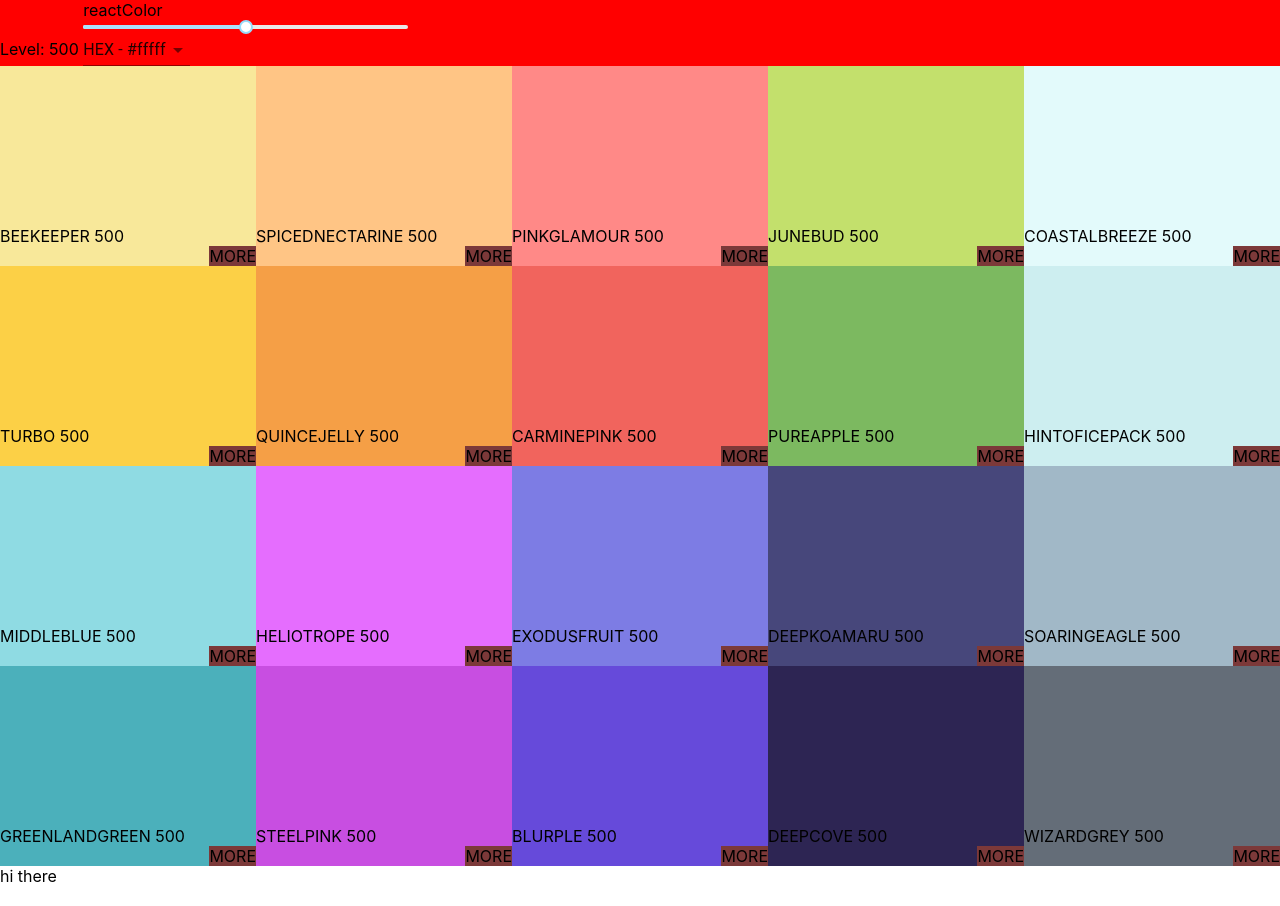
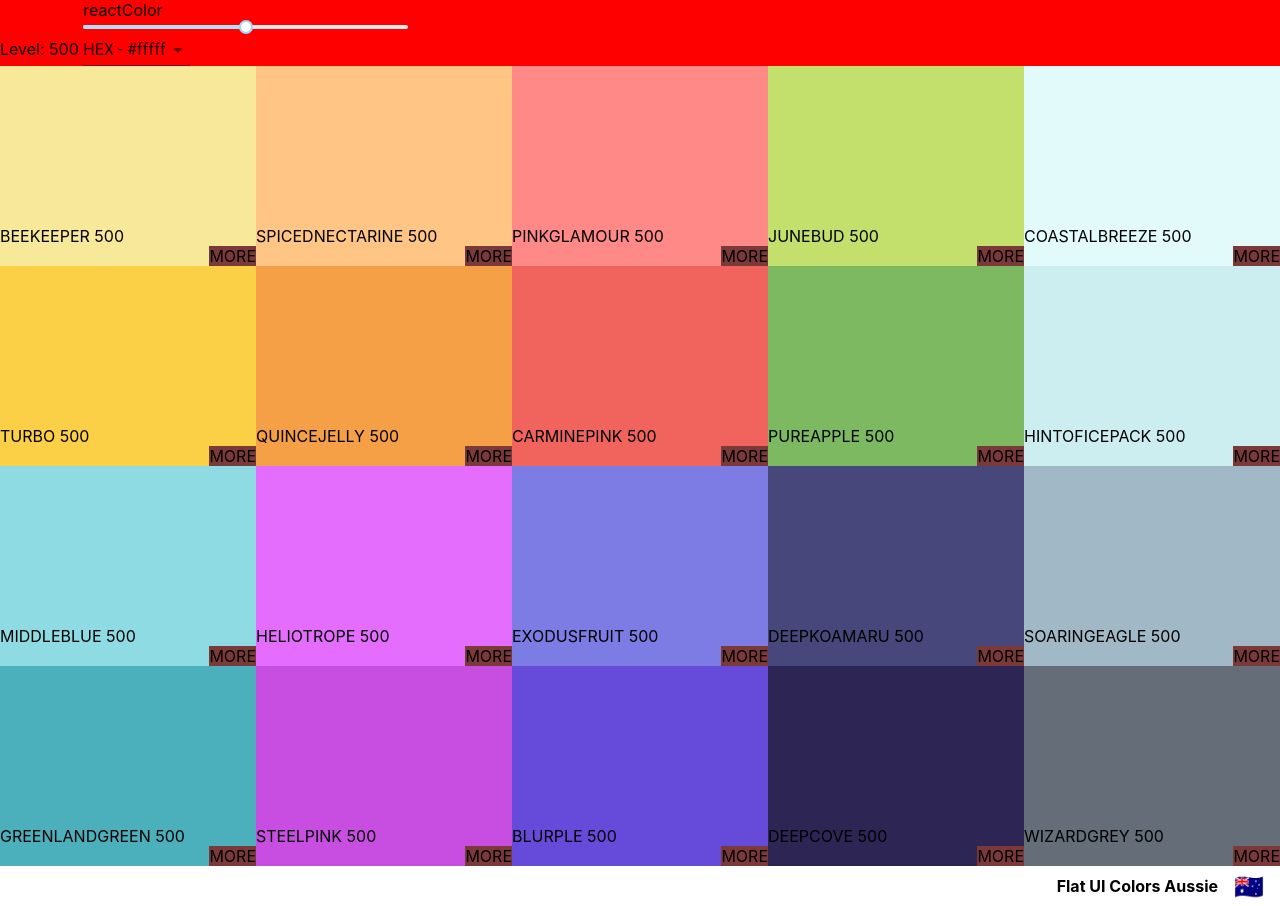
Before and after one commit to rguichette/colotPal, a React (Create React App) app: page / in a window 1280 px wide. Built offline with nearby package versions, Linux system fonts and the light colour scheme.

Commit message:
added palette footer

```diff
--- a/src/Palette.js
+++ b/src/Palette.js
@@ -46,7 +46,21 @@
 
                 </div>
                 {/* footer */}
-                hi there
+<div>
+    {
+        console.log("hey",this.props.palette.paletteName)
+
+    }
+                <footer className="Palette-footer">
+                    {this.props.palette.paletteName}
+
+
+                    <span className={"emoji"}>{this.props.palette.emoji}</span>
+
+                </footer>
+
+
+                </div>
             </div>
         )
     }
--- a/src/palette.css
+++ b/src/palette.css
@@ -39,4 +39,20 @@
 
 .Navbar{
     background-color: red;
+
 }
+
+
+.Palette-footer{
+    /* background-color: blue; */
+    background-color: white;
+    display: flex;
+    justify-content: flex-end;
+    align-items: center;
+    height: 5vh;
+    font-weight: bold;
+}
+.emoji{
+    font-size: 1.5rem;
+    margin: 1rem;
+}
```
